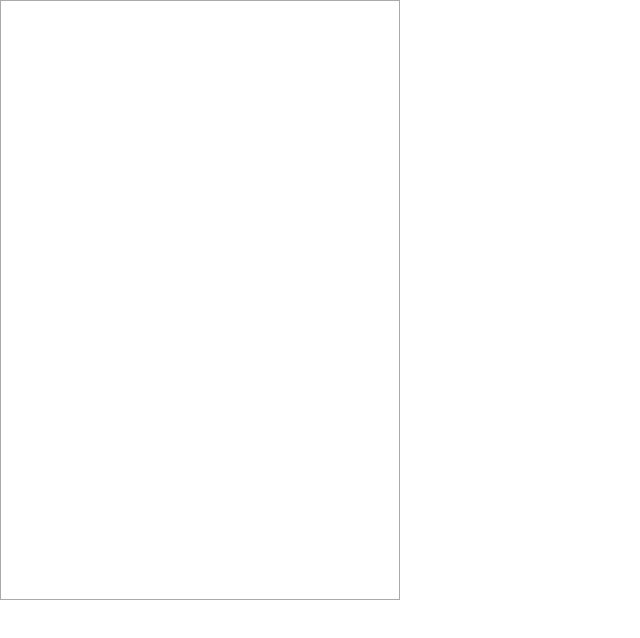
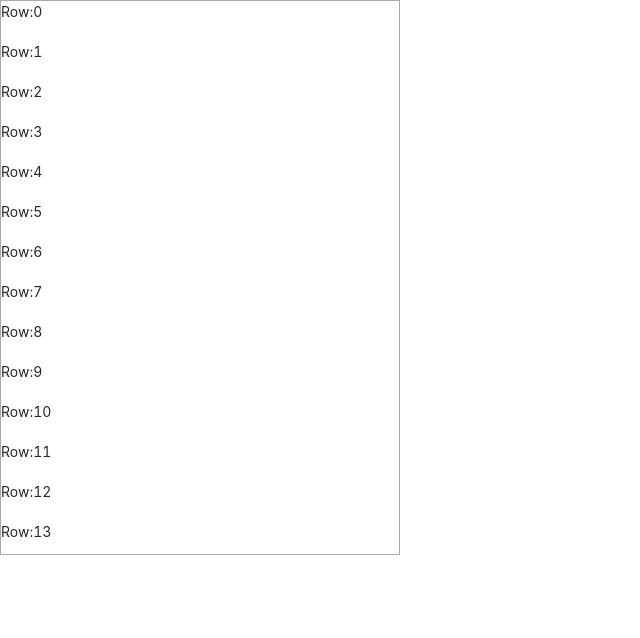
Before and after one commit to careyke/react-virtualized-core, a React app: page / in a window 1280 px wide. Shown: the top 638 px of the page, without its empty margins (0-640 px from the left). Built offline with nearby package versions, Linux system fonts and the light colour scheme; the HTML template or start-up script is replaced by a standard one.

Commit message:
feat: pre finish

```diff
--- a/package.json
+++ b/package.json
@@ -78,6 +78,7 @@
     "@types/react-dom": "^17.0.0",
     "@types/react-router-dom": "^5.1.7",
     "classnames": "^2.2.6",
+    "memoize-one": "^5.1.1",
     "react": "^17.0.1",
     "react-dom": "^17.0.1",
     "react-router-dom": "^5.2.0"
--- a/src/App.tsx
+++ b/src/App.tsx
@@ -6,10 +6,14 @@ const App: FC = () => {
   return (
     <VirtualizedComponent
       width={400}
-      height={600}
-      itemCount={1000}
+      height={555}
+      itemCount={300}
       itemSize={40}
-    ></VirtualizedComponent>
+    >
+      {({ index, style }) => {
+        return <div style={style}>{`Row:${index}`}</div>;
+      }}
+    </VirtualizedComponent>
   );
 };
 
--- a/src/core/VirtualizedComponent.tsx
+++ b/src/core/VirtualizedComponent.tsx
@@ -1,10 +1,16 @@
 import React, {
+  ComponentType,
   CSSProperties,
   FC,
+  ReactNode,
   UIEventHandler,
   useMemo,
+  useRef,
   useState,
+  createElement,
+  useCallback,
 } from "react";
+import memoizeOne from "memoize-one";
 
 type ScrollDirection = "forward" | "backward";
 
@@ -12,11 +18,37 @@ interface ScrollConfig {
   scrollDirection: ScrollDirection;
   scrollOffset: number;
 }
+
+interface RenderItemProps {
+  index: number;
+  style: CSSProperties;
+}
+
+interface KeyIndexConfig {
+  count: number;
+  lastKeyIndexMap: Map<number, number>;
+  releaseIndexConfig?: {
+    startIndex: number;
+    endIndex: number;
+    currentIndex: number;
+  };
+}
+
+interface RenderIndexConfig {
+  renderStartIndex: number;
+  renderEndIndex: number;
+}
+
+interface IndexConfig extends RenderIndexConfig {
+  visibleStartIndex: number;
+  visibleEndIndex: number;
+}
 export interface VirtualizedComponentProps {
   width: Key;
   height: Key;
   itemCount: number;
   itemSize: number;
+  children: ComponentType<RenderItemProps>;
   direction?: "vertical" | "horizontal";
   overscanCount?: number;
 }
@@ -51,33 +83,48 @@ const validateProps = (props: VirtualizedComponentProps) => {
   }
 };
 
+/**
+ * 每次返回的跨度不一定是相等的
+ * @param itemSize
+ * @param itemCount
+ * @param visibleSize
+ * @param overscanCount
+ * @param scrollConfig
+ */
 const getRenderedItemIndex = (
-  scrollOffset: number,
   itemSize: number,
   itemCount: number,
-  visibleCount: number,
+  visibleSize: number,
   overscanCount: number,
-  scrollDirection: ScrollDirection
-) => {
+  scrollConfig: ScrollConfig
+): IndexConfig => {
+  const { scrollOffset, scrollDirection } = scrollConfig;
   const visibleStartIndex = Math.floor(scrollOffset / itemSize);
+  const visibleEndIndex = Math.ceil((scrollOffset + visibleSize) / itemSize);
+  const indexConfig = {
+    visibleStartIndex,
+    visibleEndIndex,
+  };
   if (scrollDirection === "forward") {
     return {
+      ...indexConfig,
       renderStartIndex: visibleStartIndex,
-      renderEndIndex: Math.min(
-        visibleStartIndex + visibleCount + overscanCount - 1,
-        itemCount - 1
-      ),
+      renderEndIndex: Math.min(visibleEndIndex + overscanCount, itemCount - 1),
     };
   } else {
     return {
+      ...indexConfig,
       renderStartIndex: Math.max(visibleStartIndex - overscanCount, 0),
-      renderEndIndex: Math.min(
-        itemCount - 1,
-        visibleStartIndex + visibleStartIndex - 1
-      ),
+      renderEndIndex: Math.min(itemCount - 1, visibleEndIndex),
     };
   }
 };
+
+const _getCacheItemStyle = memoizeOne<(...args: unknown[]) => CommonObject>(
+  () => {
+    return {} as CommonObject;
+  }
+);
 
 const VirtualizedComponent: FC<VirtualizedComponentProps> = (props) => {
   validateProps(props);
@@ -88,22 +135,67 @@ const VirtualizedComponent: FC<VirtualizedComponentProps> = (props) => {
     itemSize,
     overscanCount = 5,
     direction = "vertical",
+    children,
   } = props;
   const [scrollConfig, setScrollConfig] = useState<ScrollConfig>({
     scrollDirection: "forward",
     scrollOffset: 0,
   });
-  const { isVertical, visibleCount, countSize } = useMemo(() => {
-    let visibleCount = 0;
+  const lastRenderedIndexRef = useRef<RenderIndexConfig>({
+    renderStartIndex: -1,
+    renderEndIndex: -1,
+  });
+  // 记录运算的时候与keyIndex相关的值
+  const keyIndexRef = useRef<KeyIndexConfig>({
+    lastKeyIndexMap: new Map<number, number>(),
+    count: 0,
+  });
+  const { isVertical, visibleSize, countSize } = useMemo(() => {
+    let visibleSize = 0;
     let isVertical = direction === "vertical";
     if (direction === "vertical") {
-      visibleCount = Math.ceil((height as number) / itemSize);
+      visibleSize = height as number;
     } else {
       isVertical = false;
-      visibleCount = Math.ceil((width as number) / itemSize);
+      visibleSize = width as number;
     }
-    return { visibleCount, isVertical, countSize: itemCount * itemSize };
+    return { visibleSize, isVertical, countSize: itemCount * itemSize };
   }, [direction, height, width, itemSize, itemCount]);
+  const { renderStartIndex, renderEndIndex } = useMemo<IndexConfig>(() => {
+    const renderIndexConfig = getRenderedItemIndex(
+      itemSize,
+      itemCount,
+      visibleSize,
+      overscanCount,
+      scrollConfig
+    );
+    const { renderStartIndex, renderEndIndex } = renderIndexConfig;
+    const {
+      renderStartIndex: lastRenderStartIndex,
+      renderEndIndex: lastRenderEndIndex,
+    } = lastRenderedIndexRef.current;
+    const length = renderEndIndex - renderStartIndex + 1;
+    if (
+      renderStartIndex > lastRenderEndIndex ||
+      renderEndIndex < lastRenderStartIndex
+    ) {
+      keyIndexRef.current.count = length;
+      keyIndexRef.current.releaseIndexConfig = undefined;
+    } else if (renderStartIndex <= lastRenderEndIndex) {
+      keyIndexRef.current.releaseIndexConfig = {
+        startIndex: lastRenderStartIndex,
+        endIndex: renderStartIndex - 1,
+        currentIndex: lastRenderStartIndex,
+      };
+    } else {
+      keyIndexRef.current.releaseIndexConfig = {
+        startIndex: renderEndIndex + 1,
+        endIndex: lastRenderEndIndex,
+        currentIndex: renderEndIndex + 1,
+      };
+    }
+    return renderIndexConfig;
+  }, [itemSize, itemCount, visibleSize, overscanCount, scrollConfig]);
 
   const containerStyle: CSSProperties = {
     ...containerBaseStyle,
@@ -138,22 +230,86 @@ const VirtualizedComponent: FC<VirtualizedComponentProps> = (props) => {
     }
   };
 
-  const renderItems = () => {
-    const { renderStartIndex, renderEndIndex } = getRenderedItemIndex(
-      scrollConfig.scrollOffset,
-      itemSize,
-      itemCount,
-      visibleCount,
-      overscanCount,
-      scrollConfig.scrollDirection
-    );
+  /**
+   * 获取子项的style
+   * 绝对定位
+   */
+  const getItemStyle = useCallback(
+    (index: number): CSSProperties => {
+      const cacheStyle = _getCacheItemStyle(itemSize, direction);
+      if (cacheStyle[index]) {
+        return cacheStyle[index];
+      } else {
+        const style: CSSProperties = {
+          position: "absolute",
+          height: isVertical ? itemSize : undefined,
+          width: isVertical ? undefined : itemSize,
+          top: isVertical ? index * itemSize : undefined,
+          left: isVertical ? undefined : index * itemSize,
+        };
+        cacheStyle[index] = style;
+        return style;
+      }
+    },
+    [direction, isVertical, itemSize]
+  );
+
+  /**
+   * 获取每个子项的key
+   */
+  const getItemKey = useCallback(
+    (index: number): number => {
+      const {
+        lastKeyIndexMap,
+        count,
+        releaseIndexConfig,
+      } = keyIndexRef.current;
+      const lastKeyIndex = lastKeyIndexMap.get(index);
+      if (lastKeyIndex != null) return lastKeyIndex;
+      if (releaseIndexConfig) {
+        const { currentIndex, endIndex } = releaseIndexConfig;
+        if (currentIndex <= endIndex) {
+          releaseIndexConfig.currentIndex++;
+          return lastKeyIndexMap.get(currentIndex) as number;
+        } else {
+          keyIndexRef.current.count++;
+          return count;
+        }
+      }
+      return index - renderStartIndex;
+    },
+    [renderStartIndex]
+  );
+
+  const nodes = useMemo<ReactNode[]>(() => {
+    const items: ReactNode[] = [];
+    const keyMap: Map<number, number> = new Map<number, number>();
+    for (let i = renderStartIndex; i <= renderEndIndex; i++) {
+      const keyIndex = getItemKey(i);
+      keyMap.set(i, keyIndex);
+
+      const style = getItemStyle(i);
+
+      const element = createElement(children, {
+        key: `key${keyIndex}`,
+        index: i,
+        style,
+      });
+      items[keyIndex] = element;
+    }
     console.log(renderStartIndex, renderEndIndex);
-    return null;
-  };
+    lastRenderedIndexRef.current = {
+      renderStartIndex,
+      renderEndIndex,
+    };
+    keyIndexRef.current.lastKeyIndexMap = keyMap;
+    keyIndexRef.current.releaseIndexConfig = undefined;
+    return items;
+  }, [children, getItemKey, getItemStyle, renderStartIndex, renderEndIndex]);
 
   return (
     <div style={containerStyle} onScroll={handleScroll}>
-      <div style={bodyStyle}>{renderItems()}</div>
+      <div style={bodyStyle}>{nodes}</div>
     </div>
   );
 };
```
Also changed, not shown: 1 other file (tests, documents, lock files or other folders).
